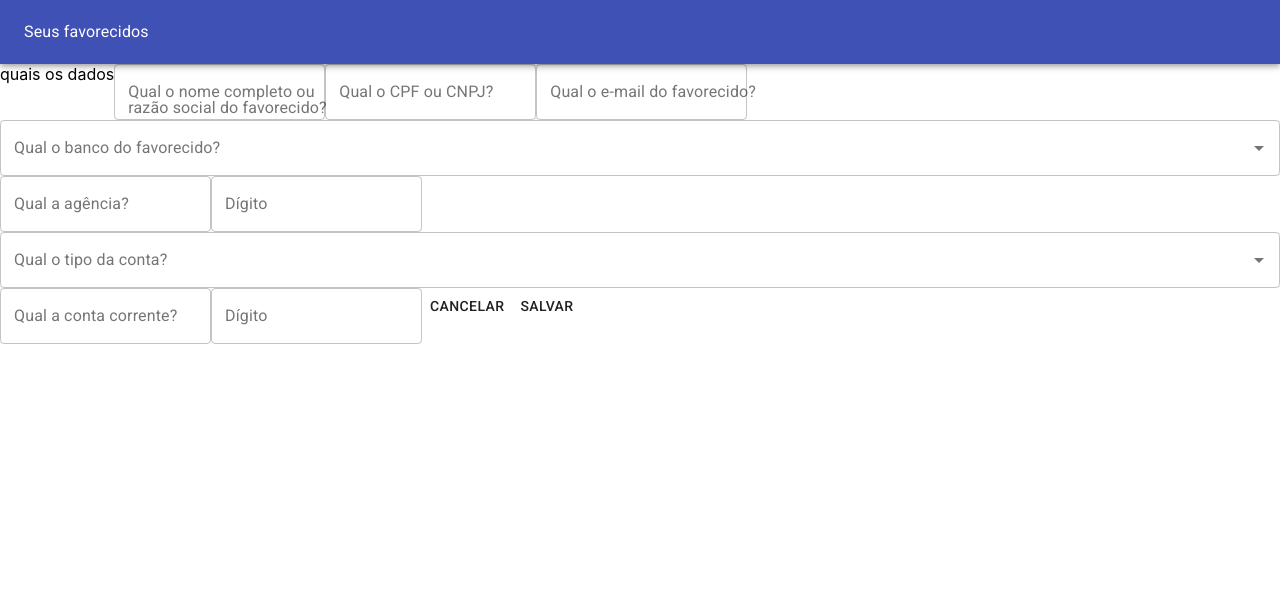
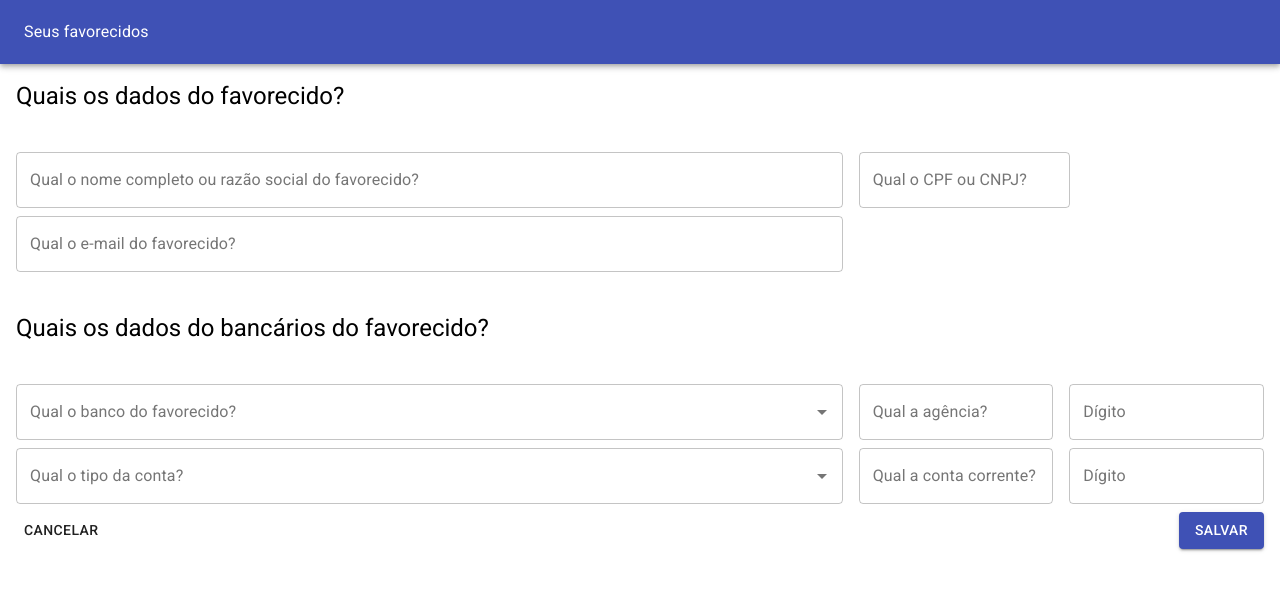
Before and after one commit to rhogeranacleto/sunday-morning, a React (Create React App) app in the folder packages/front/: page /new in a window 1280 px wide. Shown: the top 590 px of the page. Built offline with nearby package versions, Linux system fonts and the light colour scheme; no server answers.

Commit message:
feat(favored): improve edit draft modal

```diff
--- a/packages/front/src/pages/favored/edit-modal.tsx
+++ b/packages/front/src/pages/favored/edit-modal.tsx
@@ -1,7 +1,9 @@
-import { Grid, Paper } from '@material-ui/core';
+import { Box, Grid, IconButton, Paper, Typography } from '@material-ui/core';
+import { Close } from '@material-ui/icons';
 import { FavoredForm } from './favored-form';
 import { FavoredView } from './favored-view';
 import { IFavored, ISnackbarData } from './interfaces';
+import { StatusChips } from './status-chips';
 
 interface IEditFavoredModalProps {
   favored: IFavored;
@@ -12,6 +14,8 @@ export const EditFavoredModal = ({
   favored,
   closeModal,
 }: IEditFavoredModalProps) => {
+  const FormComponent = favored.draft ? FavoredForm : FavoredView;
+
   return (
     <Grid
       container
@@ -19,12 +23,19 @@ export const EditFavoredModal = ({
       justify="center"
       style={{ height: '100%' }}
     >
-      <Paper elevation={3}>
-        {favored.draft ? (
-          <FavoredForm favored={favored} closeModal={closeModal} />
-        ) : (
-          <FavoredView favored={favored} closeModal={closeModal} />
-        )}
+      <Paper elevation={3} style={{ minWidth: '70%' }}>
+        <Box p={2}>
+          <Grid container justify="space-between">
+            <Typography variant="h5">{favored.name}</Typography>
+            <IconButton size="small" onClick={() => closeModal()}>
+              <Close />
+            </IconButton>
+          </Grid>
+        </Box>
+        <Box p={2}>
+          <StatusChips draft={favored.draft} />
+        </Box>
+        <FormComponent favored={favored} closeModal={closeModal} />
       </Paper>
     </Grid>
   );
--- a/packages/front/src/pages/favored/favored-form.tsx
+++ b/packages/front/src/pages/favored/favored-form.tsx
@@ -1,4 +1,11 @@
-import { Button, TextField } from '@material-ui/core';
+import {
+  Box,
+  Button,
+  Grid,
+  Icon,
+  TextField,
+  Typography,
+} from '@material-ui/core';
 import { Autocomplete } from '@material-ui/lab';
 import { useCallback, useEffect, useReducer, useState } from 'react';
 import { Link, useHistory } from 'react-router-dom';
@@ -104,9 +111,14 @@ export const FavoredForm = ({ favored, closeModal }: IFavoredFormProps) => {
   const closeDialog = useCallback(() => setOpenDialog(false), []);
 
   return (
-    <div>
-      quais os dados
+    <Box p={2}>
+      <Box marginBottom={5}>
+        <Typography variant="h5">Quais os dados do favorecido?</Typography>
+      </Box>
+      <Grid container spacing={2}>
+        <Grid item xs={8}>
           <TextField
+            fullWidth
             id="favored-name"
             label="Qual o nome completo ou razão social do favorecido?"
             variant="outlined"
@@ -115,6 +127,8 @@ export const FavoredForm = ({ favored, closeModal }: IFavoredFormProps) => {
             error={Boolean(errors.name)}
             helperText={errors.name}
           />
+        </Grid>
+        <Grid item xs>
           <TextField
             id="favored-cpf"
             label="Qual o CPF ou CNPJ?"
@@ -124,7 +138,12 @@ export const FavoredForm = ({ favored, closeModal }: IFavoredFormProps) => {
             error={Boolean(errors.cpf_cnpj)}
             helperText={errors.cpf_cnpj}
           />
+        </Grid>
+      </Grid>
+      <Grid container spacing={2}>
+        <Grid item xs={8}>
           <TextField
+            fullWidth
             id="favored-email"
             label="Qual o e-mail do favorecido?"
             variant="outlined"
@@ -133,6 +152,15 @@ export const FavoredForm = ({ favored, closeModal }: IFavoredFormProps) => {
             error={Boolean(errors.email)}
             helperText={errors.email}
           />
+        </Grid>
+      </Grid>
+      <Box marginBottom={5} marginTop={5}>
+        <Typography variant="h5">
+          Quais os dados do bancários do favorecido?
+        </Typography>
+      </Box>
+      <Grid container spacing={2}>
+        <Grid item xs={8}>
           <Autocomplete
             id="favored-bank"
             options={banks}
@@ -148,6 +176,8 @@ export const FavoredForm = ({ favored, closeModal }: IFavoredFormProps) => {
               />
             )}
           />
+        </Grid>
+        <Grid item xs={2}>
           <TextField
             id="favored-agency"
             label="Qual a agência?"
@@ -157,6 +187,8 @@ export const FavoredForm = ({ favored, closeModal }: IFavoredFormProps) => {
             error={Boolean(errors.agency)}
             helperText={errors.agency}
           />
+        </Grid>
+        <Grid item xs={2}>
           <TextField
             id="favored-agency-digit"
             label="Dígito"
@@ -166,6 +198,10 @@ export const FavoredForm = ({ favored, closeModal }: IFavoredFormProps) => {
             error={Boolean(errors.agencyDigit)}
             helperText={errors.agencyDigit}
           />
+        </Grid>
+      </Grid>
+      <Grid container spacing={2}>
+        <Grid item xs={8}>
           <Autocomplete
             id="favored-account-type"
             options={accountTypes}
@@ -173,7 +209,9 @@ export const FavoredForm = ({ favored, closeModal }: IFavoredFormProps) => {
               option
                 .toLowerCase()
                 .replace('_', ' ')
-            .replace(/(^\w{1})|(\s{1}\w{1})/g, (match) => match.toUpperCase())
+                .replace(/(^\w{1})|(\s{1}\w{1})/g, (match) =>
+                  match.toUpperCase(),
+                )
             }
             value={bankAccountType}
             onChange={(e, newValue) => newValue && setBankAccountType(newValue)}
@@ -186,6 +224,8 @@ export const FavoredForm = ({ favored, closeModal }: IFavoredFormProps) => {
               />
             )}
           />
+        </Grid>
+        <Grid item xs={2}>
           <TextField
             id="favored-account"
             label="Qual a conta corrente?"
@@ -195,6 +235,9 @@ export const FavoredForm = ({ favored, closeModal }: IFavoredFormProps) => {
             error={Boolean(errors.bankAccount)}
             helperText={errors.bankAccount}
           />
+        </Grid>
+
+        <Grid item xs={2}>
           <TextField
             id="favored-account-digit"
             label="Dígito"
@@ -204,23 +247,43 @@ export const FavoredForm = ({ favored, closeModal }: IFavoredFormProps) => {
             error={Boolean(errors.bankAccountDigit)}
             helperText={errors.bankAccountDigit}
           />
+        </Grid>
+      </Grid>
+      <Grid container justify="space-between" spacing={5}>
+        <Grid item xs>
           {closeModal ? (
-        <Button onClick={() => closeModal()}>Cancelar</Button>
+            <Button onClick={() => closeModal()} variant="contained">
+              Voltar
+            </Button>
           ) : (
             <Link to="/" component={Button}>
               Cancelar
             </Link>
           )}
+        </Grid>
+        <Grid item>
           {favored?.id && (
-        <Button onClick={() => setOpenDialog(true)}>Lixeira</Button>
+            <Button
+              onClick={() => setOpenDialog(true)}
+              variant="contained"
+              color="secondary"
+            >
+              <Icon>delete_forever_rounded</Icon>
+            </Button>
           )}
-      <Button onClick={upsert}>Salvar</Button>
+        </Grid>
+        <Grid item>
+          <Button onClick={upsert} variant="contained" color="primary">
+            Salvar
+          </Button>
+        </Grid>
         <RemoveDialog
           open={openDialog}
           closeDialog={closeDialog}
           remove={remove}
           name={favored?.name}
         />
-    </div>
+      </Grid>
+    </Box>
   );
 };
--- a/packages/front/src/pages/favored/list-columns.tsx
+++ b/packages/front/src/pages/favored/list-columns.tsx
@@ -1,6 +1,7 @@
-import { Avatar, Chip } from '@material-ui/core';
+import { Avatar } from '@material-ui/core';
 import { GridColumns } from '@material-ui/data-grid';
 import { IBank } from './interfaces';
+import { StatusChips } from './status-chips';
 
 export const COLUMNS: GridColumns = [
   {
@@ -51,11 +52,6 @@ export const COLUMNS: GridColumns = [
     flex: 1,
     sortable: false,
     disableClickEventBubbling: true,
-    renderCell: (params) => (
-      <Chip
-        label={params.value ? 'Rascunho' : 'Validado'}
-        color={params.value ? undefined : 'primary'}
-      />
-    ),
+    renderCell: (params) => <StatusChips draft={params.value as boolean} />,
   },
 ];
--- /dev/null
+++ b/packages/front/src/pages/favored/status-chips.tsx
@@ -0,0 +1,12 @@
+import { Chip } from '@material-ui/core';
+
+interface IStatusChipsProps {
+  draft: boolean;
+}
+
+export const StatusChips = ({ draft }: IStatusChipsProps) => (
+  <Chip
+    label={draft ? 'Rascunho' : 'Validado'}
+    color={draft ? undefined : 'primary'}
+  />
+);
```
Lines whose indentation alone changed are shown as unchanged.
